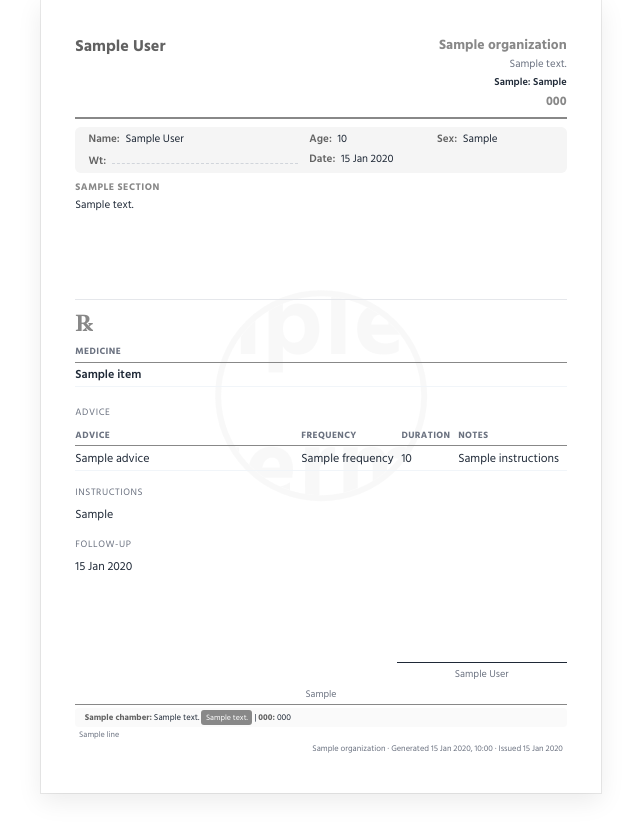
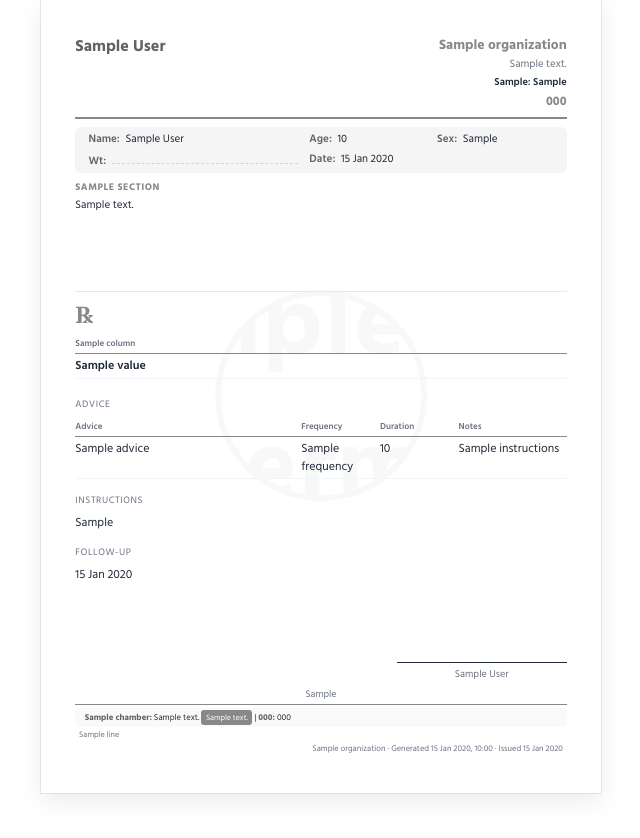
Before and after one commit to zishraq/clinicore, a Django app: template templates/print/prescription.html in a window 1280 px wide. Shown: the part 110-948 px from the top of the page, without its empty margins (319-959 px from the left). Run offline with Django 5.2, Linux system fonts and the light colour scheme; the template is opened without the code that fills it: most values are stand-ins (such as "Sample title", 1, 10 or a date in 2020); parts of the project's set-up code (start-up, migrations or seed data) failed here and were passed over.

Commit message:
fix(clinical): give the printed medicines table a layout that cannot overflow
The table was auto-layout with `width: 100%`, which is a hint, not a
bound: with eight columns at A4 it negotiated itself to 149mm inside a
110mm column, and Chrome's print shrank the whole sheet to fit — the
"A5 on A4" print. At A5 the same negotiation wrapped every medicine
onto two lines.

It is `table-layout: fixed` now, so the table is exactly as wide as its
container and a long value wraps inside its cell rather than pushing the
last column off the paper — a duration the patient cannot read is a
dosing error. Fixed layout takes its widths from the header row, and the
column set is data-gated (three columns and eight both have to fill the
row), so the view computes a percentage per present column from a weight
and a cap: narrow for token columns (potency, quantity, type, dosage,
frequency), wide for the name, duration and instructions. Instructions
is uncapped and absorbs what the caps free — with three columns the
sentence gets 53% rather than the name taking half the row. Every one of
the 128 column sets sums to exactly 100, asserted, because a fixed table
whose columns add up to more than its width grows to fit them.

The ℞ block also gains width: the sidebar drops from the design's 62mm
to 50mm and the gutters tighten, taking the A4 table from 110mm to
124mm. Headers are sentence case rather than letter-spaced small caps —
uppercase cost a fifth more width and it was the headers, not the doses,
that broke mid-word first — and the A4 table steps down to A5's 9pt,
since A4's column (124mm) is narrower than an A5 sheet (130mm).

Verified by printing to PDF with headless Chrome. All eight columns at
A4: one page, table 124mm inside a 128mm column, sidebar back at its
declared 50mm (no shrink-to-fit), right edge clean. Three columns at
both sizes: one line per medicine. Eight columns with short values at
A5: one page, one line per medicine bar a two-word binomial. Eight
columns with sentence-length instructions at A5 still runs to two
pages, as it did before this change (the sheet measures 235mm against
a 210mm page); that is the letterhead and the content, not the table.

Six assertions in clinical/tests/test_dispensing_details.py matched a
bare `<th>Label</th>`; the header now carries its width, so they match
`>Label</th>` like test_prescription_print.py always did.

Co-Authored-By: Claude Opus 5 <noreply@anthropic.com>

```diff
--- a/templates/print/prescription.html
+++ b/templates/print/prescription.html
@@ -213,7 +213,10 @@
       margin-top: {% if page_size == 'A4' %}4mm{% else %}1.8mm{% endif %};
       display: grid;
       {% if page_size == 'A4' %}
-        grid-template-columns: 62mm 1fr;
+        /* 50mm, down from the design's 62mm: the sidebar holds short labelled
+           notes, the ℞ side holds a table with up to eight columns, and the
+           twelve millimetres are worth far more to the table. */
+        grid-template-columns: 50mm 1fr;
         min-height: 150mm;
       {% else %}
         /* A5 is 148mm wide: a 62mm sidebar would leave the Rx area under
@@ -227,7 +230,7 @@
     .sidebar {
       {% if page_size == 'A4' %}
         border-right: 1px solid var(--border);
-        padding-right: 4mm;
+        padding-right: 3mm;
         display: flex;
         flex-direction: column;
         gap: 6mm;
@@ -252,7 +255,7 @@
     .rules span { border-bottom: 1px dotted var(--border); }
 
     .rx-area {
-      {% if page_size == 'A4' %}padding-left: 6mm;{% endif %}
+      {% if page_size == 'A4' %}padding-left: 4mm;{% endif %}
       display: flex;
       flex-direction: column;
       min-width: 0;
@@ -281,31 +284,50 @@
       margin: 0 0 1.5mm;
     }
 
-    /* Auto layout, deliberately: a fixed one held the name column to its
-       declared width and broke "Azithromycin" across two lines, and the
-       medicine's name is the one thing on this sheet that must be read
-       without effort. The widths below stay as hints. */
-    table.items { width: 100%; border-collapse: collapse; margin-top: 1mm; }
+    /* Fixed layout, so the table can never be wider than the column it sits
+       in. Auto layout let eight columns negotiate a 149mm table into a 110mm
+       slot, and Chrome's print then shrank the whole sheet to fit — which is
+       what made an A4 print look like an A5 dropped onto A4 paper. Every
+       header carries a percentage width, computed in the view from the
+       columns this prescription actually has, so three columns and eight both
+       fill the row (clinical/views.py _medicine_columns). */
+    table.items {
+      width: 100%;
+      table-layout: fixed;
+      border-collapse: collapse;
+      margin-top: 1mm;
+      /* A4's Rx column (124mm) is narrower than an A5 sheet (130mm), so the
+         table steps down from the 11pt body there to A5's 9pt; A5
+         keeps the body size it always had. */
+      {% if page_size == 'A4' %}font-size: .82em;{% endif %}
+    }
+    /* Sentence case, not the small-caps caption the rest of the sheet uses:
+       eight uppercase, letter-spaced headers cost a fifth more width than the
+       values under them, and it was the headers, not the doses, that broke
+       mid-word first. */
     table.items th {
       text-align: left;
-      font-size: .78em;
-      text-transform: uppercase;
-      letter-spacing: .04em;
+      font-size: .74em;
+      font-weight: 600;
       color: var(--muted);
       border-bottom: 1px solid var(--primary);
-      padding: {% if page_size == 'A4' %}1.2mm 2mm 1.2mm 0{% else %}0.8mm 2mm 0.8mm 0{% endif %};
+      padding: {% if page_size == 'A4' %}1.2mm 1mm 1.2mm 0{% else %}0.8mm 1mm 0.8mm 0{% endif %};
+      vertical-align: bottom;
+      overflow-wrap: break-word;
     }
     table.items td {
-      padding: {% if page_size == 'A4' %}1.6mm 2mm 1.6mm 0{% else %}0.85mm 2mm 0.85mm 0{% endif %};
+      padding: {% if page_size == 'A4' %}1.6mm 1.5mm 1.6mm 0{% else %}0.85mm 1.5mm 0.85mm 0{% endif %};
       border-bottom: 1px solid #F1F5F9;
       vertical-align: top;
       /* break-word, not anywhere: only a word that cannot fit at all is
-         split, so ordinary names stay whole. */
+         split, so ordinary names stay whole. In a fixed layout this is what
+         stands between a long value and the edge of the paper — a duration
+         the patient cannot read is a dosing error. */
       overflow-wrap: break-word;
     }
-    table.items td.name { font-weight: 600; width: 34%; }
+    table.items td.name { font-weight: 600; }
     /* Advice lines are sentences, not names, so they get the room. */
-    table.items.advice td.name { width: 46%; font-weight: 500; }
+    table.items.advice td.name { font-weight: 500; }
     /* Never split a prescribed item across two sheets. */
     table.items tr { break-inside: avoid; page-break-inside: avoid; }
 
@@ -552,19 +574,12 @@
                 across an A5 sheet, and four of them empty is the worse document
                 (clinical/views.py _prescription_sections).
               {% endcomment %}
-              <tr><th>Medicine</th>{% if show_strength %}<th>{{ terms.strength }}</th>{% endif %}{% if show_pack_size %}<th>{{ terms.pack_size }}</th>{% endif %}{% if show_preparation %}<th>{{ terms.preparation }}</th>{% endif %}{% if show_dosage %}<th>Dosage</th>{% endif %}{% if show_frequency %}<th>Frequency</th>{% endif %}{% if show_duration %}<th>Duration</th>{% endif %}{% if show_instructions %}<th>Instructions</th>{% endif %}</tr>
+              <tr>{% for column in medicine_columns %}<th style="width:{{ column.width }}%">{{ column.label }}</th>{% endfor %}</tr>
             </thead>
             <tbody>
-              {% for item in medicines %}
+              {% for row in medicine_rows %}
                 <tr>
-                  <td class="name">{{ item.name_snapshot }}</td>
-                  {% if show_strength %}<td>{{ item.strength|default:'—' }}</td>{% endif %}
-                  {% if show_pack_size %}<td>{{ item.pack_size|default:'—' }}</td>{% endif %}
-                  {% if show_preparation %}<td>{{ item.preparation|default:'—' }}</td>{% endif %}
-                  {% if show_dosage %}<td>{{ item.dosage|default:'—' }}</td>{% endif %}
-                  {% if show_frequency %}<td>{{ item.frequency|default:'—' }}</td>{% endif %}
-                  {% if show_duration %}<td>{{ item.duration|default:'—' }}</td>{% endif %}
-                  {% if show_instructions %}<td>{{ item.instructions|default:'—' }}</td>{% endif %}
+                  {% for value in row %}<td{% if forloop.first %} class="name"{% endif %}>{{ value|default:'—' }}</td>{% endfor %}
                 </tr>
               {% endfor %}
             </tbody>
@@ -575,7 +590,7 @@
           <p class="section-title" {% if medicines %}style="margin-top:5mm"{% endif %}>Advice</p>
           <table class="items advice">
             <thead>
-              <tr><th>Advice</th><th>Frequency</th><th>Duration</th><th>Notes</th></tr>
+              <tr><th style="width:46%">Advice</th><th style="width:16%">Frequency</th><th style="width:16%">Duration</th><th style="width:22%">Notes</th></tr>
             </thead>
             <tbody>
               {% for item in advice_items %}
```
Also changed, not shown: clinical/tests/test_dispensing_details.py (+6 -6 lines), clinical/tests/test_prescription_print.py (+130 -0 lines), clinical/views.py (+92 -3 lines).
